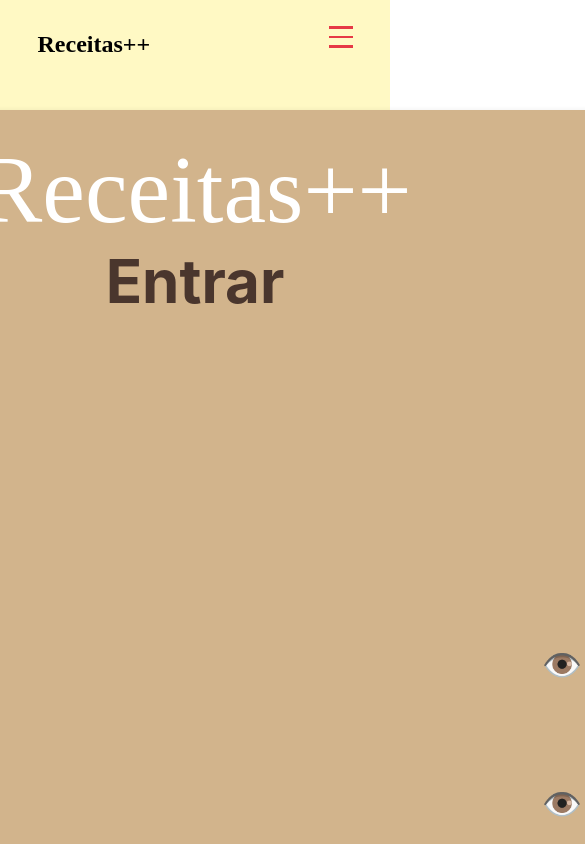
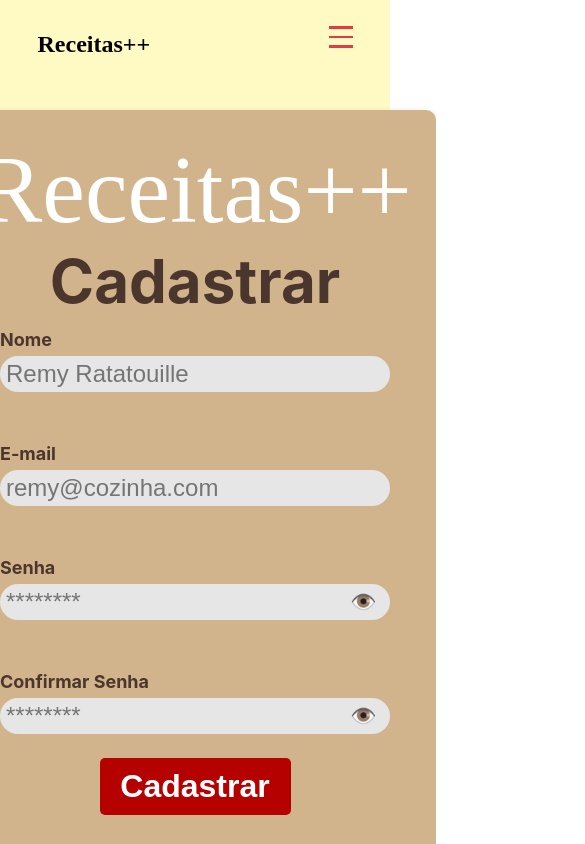
Before and after one commit to GusLucas12/Receitas, a React (Create React App) app: page /cadastrar in a window 390 px wide. Shown: the top 844 px of the page, 585 px wide, since content can reach past the window. Built offline with nearby package versions, Linux system fonts and the light colour scheme; a web font is replaced by a local one.

Commit message:
Cadastrar

```diff
--- a/src/components/input.js
+++ b/src/components/input.js
@@ -1,10 +1,16 @@
 import styles from "./input.module.css";
 
-const InputField = ({ label, type, placeholder, isPassword, toggleVisibility }) => (
+const InputField = ({ label, type, placeholder, isPassword, toggleVisibility, value, onChange }) => (
   <div className={styles.inputContainer}>
     <label className={styles.label}>{label}</label>
     <div className={styles.passwordWrapper}>
-        <input type={type} placeholder={placeholder} className={styles.inputRounded} />
+      <input
+        type={type}
+        placeholder={placeholder}
+        value={value}
+        onChange={onChange}
+        className={styles.inputRounded}
+      />
       {isPassword && (
         <button type="button" onClick={toggleVisibility} className={styles.toggleButton}>
           {type === "password" ? "👁️" : "🚫"}
--- a/src/components/input.module.css
+++ b/src/components/input.module.css
@@ -1,36 +1,57 @@
+:root {
+    font-size: clamp(12px, 1.5vw, 16px);
+  }
 
-.inputContainer {
+  .inputContainer {
     display: flex;
-    border-radius: 25px;
+    flex-direction: column;
+    margin: 1.7rem;
+    width: 90%;
+    max-width: 50rem;
+    border-radius: 1.56rem;
     border: none;
-    flex-direction: column;
-    margin: 27px;
-    width: 806px;
+  }
 
-}
-.label {
+  .label {
     font-weight: bold;
     color: #4a362d;
     margin-bottom: 0.5rem;
-}
+  }
 
-.input {
-    padding: 10px;
-    border-radius: 5px;
+  .inputRounded {
+    padding: 0.625rem;
+    border-radius: 1.56rem;
     border: none;
     background-color: #e6e6e6;
     outline: none;
-}
-.passwordWrapper {
+    width: 100%;
+    height: 2rem;
+    font-size: 2rem;
+  }
+
+  .passwordWrapper {
     position: relative;
     display: flex;
     align-items: center;
   }
+
   .toggleButton {
     position: absolute;
-    right: 10px;
+    right: 0.625rem;
     background: none;
     border: none;
     cursor: pointer;
-    font-size: 32px;
+    font-size: 2rem;
   }
+
+  @media (max-width: 30rem) {
+    .inputContainer {
+      margin: 1rem;
+    }
+    .inputRounded {
+      padding: 0.5rem;
+    }
+    .toggleButton {
+      font-size: 1.75rem;
+    }
+  }
--- a/src/pages/cadastrar.js
+++ b/src/pages/cadastrar.js
@@ -1,6 +1,8 @@
 import { useState } from "react";
+import { useNavigate } from "react-router-dom";
 import styles from "./login.module.css";
 import InputField from "../components/input";
+import FeedbackMessage from "../components/feedback";
 
 const Button = ({ text, onClick, variant = "primary" }) => (
   <button
@@ -12,23 +14,91 @@ const Button = ({ text, onClick, variant = "primary" }) => (
 );
 
 export default function CadastrarPage() {
+  const navigate = useNavigate();
+  const [name, setName] = useState("");
+  const [email, setEmail] = useState("");
+  const [password, setPassword] = useState("");
+  const [confirmPassword, setConfirmPassword] = useState("");
+  const [showPassword, setShowPassword] = useState(false);
+  const [feedbackMessages, setFeedbackMessages] = useState([]);
+  const [feedbackType, setFeedbackType] = useState("");
+  const [loading, setLoading] = useState(false);
 
-    const [showPassword, setShowPassword] = useState(false);
+  const createUser = async (name, email, password) => {
+    const response = await fetch("https://backend-engsoft.onrender.com/user/create", {
+      method: "POST",
+      headers: {
+        "Content-Type": "application/json",
+      },
+      body: JSON.stringify({ name, email, password }),
+    });
+    if (!response.ok) {
+      throw new Error("Erro ao criar usuário");
+    }
+    return await response.text();
+  };
+
+  const handleRegister = async () => {
+    setFeedbackMessages([]);
+    setFeedbackType("");
+    if (!name.trim() || !email.trim() || !password.trim() || !confirmPassword.trim()) {
+      setFeedbackMessages(["Preencha todos os campos."]);
+      setFeedbackType("error");
+      return;
+    }
+    if (password !== confirmPassword) {
+      setFeedbackMessages(["As senhas não correspondem."]);
+      setFeedbackType("error");
+      return;
+    }
+    try {
+      setLoading(true);
+      await createUser(name, email, password);
+      setLoading(false);
+      setFeedbackMessages(["Usuário cadastrado com sucesso! Redirecionando para o login..."]);
+      setFeedbackType("success");
+      setName("");
+      setEmail("");
+      setPassword("");
+      setConfirmPassword("");
+      setTimeout(() => {
+        navigate("/login");
+      }, 5000);
+    } catch (error) {
+      setLoading(false);
+      setFeedbackMessages([`Erro: ${error.message}`]);
+      setFeedbackType("error");
+    }
+  };
+
   return (
     <div className={styles.container}>
       <div className={styles.card}>
         <h1 className={styles.title}>Receitas++</h1>
-                <h2 className={styles.heading}>Entrar</h2>
-
+        <h2 className={styles.heading}>Cadastrar</h2>
         <div className={styles.infoContainer}>
-                    <InputField label="Nome" type="name" placeholder="Remy Ratatouile" />
-                    <InputField label="E-mail" type="email" placeholder="remy@cozinha.com" />
+          <InputField
+            label="Nome"
+            type="text"
+            placeholder="Remy Ratatouille"
+            value={name}
+            onChange={(e) => setName(e.target.value)}
+          />
+          <InputField
+            label="E-mail"
+            type="email"
+            placeholder="remy@cozinha.com"
+            value={email}
+            onChange={(e) => setEmail(e.target.value)}
+          />
           <InputField
             label="Senha"
             type={showPassword ? "text" : "password"}
             placeholder="********"
             isPassword={true}
             toggleVisibility={() => setShowPassword(!showPassword)}
+            value={password}
+            onChange={(e) => setPassword(e.target.value)}
           />
           <InputField
             label="Confirmar Senha"
@@ -36,10 +106,12 @@ export default function CadastrarPage() {
             placeholder="********"
             isPassword={true}
             toggleVisibility={() => setShowPassword(!showPassword)}
+            value={confirmPassword}
+            onChange={(e) => setConfirmPassword(e.target.value)}
           />
-
         </div>
-                <Button text="Cadastrar" variant="primary" />
+        <FeedbackMessage messages={feedbackMessages} type={feedbackType} loading={loading} />
+        <Button text="Cadastrar" onClick={handleRegister} variant="primary" />
       </div>
     </div>
   );
```
Lines whose indentation alone changed are shown as unchanged.
